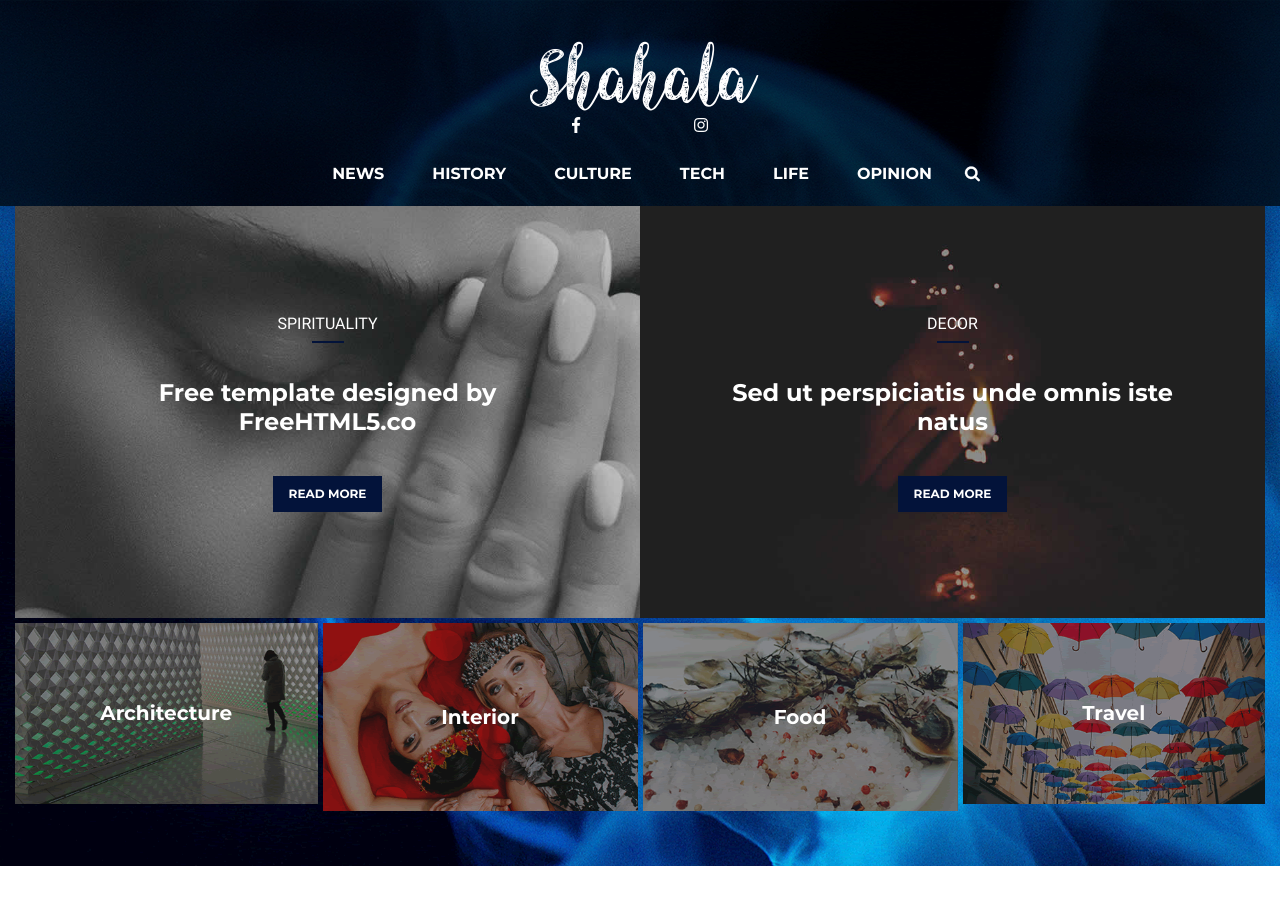
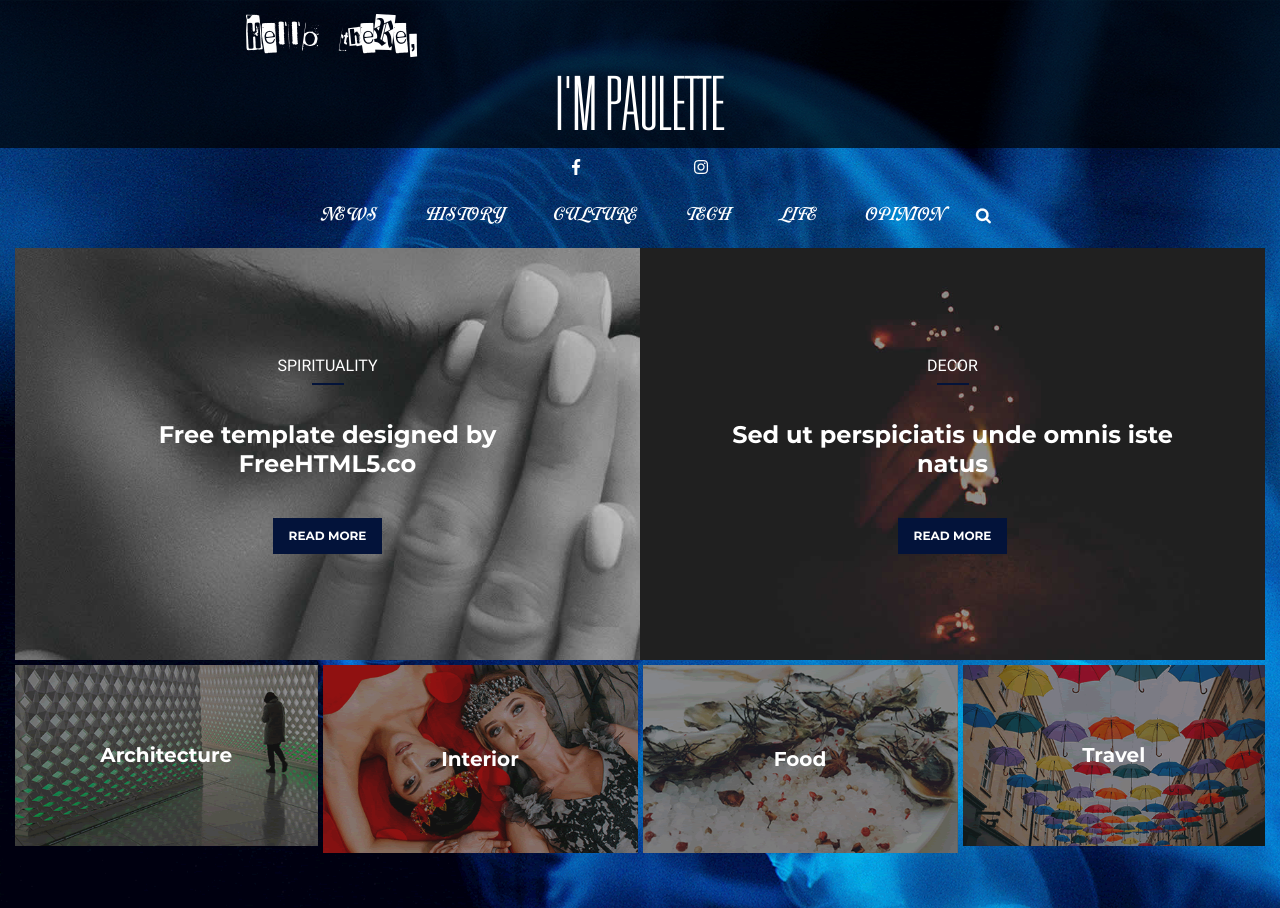
Before and after one commit to pauapu25/portafoliopaupau, a plain HTML site: page index.html in a window 1280 px wide. Shown: the top 908 px of the page. Drawn offline with nearby package versions, Linux system fonts and the light colour scheme.

Commit message:
bestia. solo hice cambios, deja eo asi

```diff
--- a/assets/css/style.css
+++ b/assets/css/style.css
@@ -33,6 +33,34 @@ time, mark, audio, video {
 @font-face {
   font-family: "Roboto-Italic";
   src: url(../fonts/Roboto-Italic.ttf); }
+@font-face {
+  font-family: "magazineletter";
+  src: url(../fonts/magazineletter.ttf);}
+@font-face {
+  font-family: "impactlabel";
+  src: url(../fonts/impactlabel.ttf);}
+@font-face {
+  font-family: "impactlabelreversed";
+  src: url(../fonts/impactlabelreversed.ttf);}
+@font-face {
+  font-family: "blackcasper";
+  src: url(../fonts/blackcasper.ttf);}
+@font-face {
+  font-family: "Blacksword";
+  src: url(../fonts/Blacksword.otf);}
+@font-face {
+  font-family: "BucklaneScript";
+  src: url(../fonts/BucklaneScript.otf);}
+@font-face {
+  font-family: "uni-acc";
+  src: url(../fonts/uni-acc.ttf);}
+@font-face {
+  font-family: "uniacc-italic";
+  src: url(../fonts/uniacc_italic.ttf);}
+
+
+
+
 body {
   font-family: "Roboto-Regular";
   font-size: 16px; }
@@ -70,10 +98,15 @@ header {
     background: rgba(0, 0, 0, 0.7); }
   header .input-group input {
     display: none; }
-  header h2.logo {
+  header h1.hi {
+    font-size: 35px;
+    max-width: 665px;
+    font-family: "blackcasper";
+    color: #ffffff; }
+  header h2.uplogo {
     font-size: 75px;
-    font-family: "Angeline_Vintage";
-    color: #ffffff; }
+    font-family: "uni-acc";
+    color: #ffffff;}
   header .nav-fill {
     max-width: 250px; }
     header .nav-fill a {
@@ -81,7 +114,7 @@ header {
     header .nav-fill li:hover a {
       color: #03133a; }
   header .navbar li.nav-item a.nav-link {
-    font-family: "Montserrat-Bold";
+    font-family: "BucklaneScript";
     color: #ffffff;
     padding-right: 1.5rem;
     padding-left: 1.5rem; }
--- a/index.html
+++ b/index.html
@@ -22,7 +22,11 @@
 <body>
     <header class="mt-0 pt-0">
         <div class="bg-cover clearfix pt-3">
-            <h2 class="logo">Shahala</h2>
+            <h1 class="hi">Hello there,</h1>
+            <h2 class="uplogo">I'M PAULETTE</h2>
+        </div>
+
+
             <nav class="nav nav-fill mx-auto">
                 <li class="nav-item">
                     <a class="nav-link" href="https://facebook.com/fh5co" target="_blank"><i
```
Also changed, not shown: assets/fonts/Blacksword.otf (added), assets/fonts/BucklaneScript.otf (added), assets/fonts/impactlabel.ttf (renamed from assets/fonts/Impact_Label.ttf), assets/fonts/impactlabelreversed.ttf (renamed from assets/fonts/Impact_Label_Reversed.ttf), assets/fonts/uni-acc.ttf (added), assets/fonts/uniacc_italic.ttf (added).
